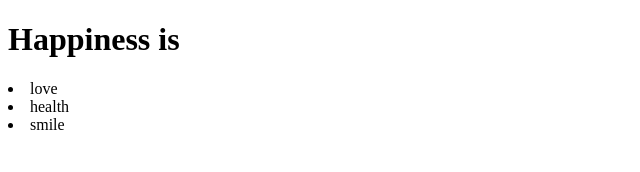
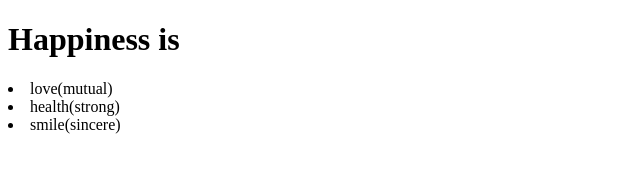
Before and after one commit to PilipchukAn/test-repository, a plain HTML site: page index.html in a window 1280 px wide. Shown: the whole page, without its empty margins (0-640 px from the left). Drawn offline with Linux system fonts and the light colour scheme.

Commit message:
updated content in file

```diff
--- a/index.html
+++ b/index.html
@@ -7,9 +7,9 @@
 <body>
  <h1>Happiness is</h1>
  <u1>
-  <li>love</li>
-  <li>health</li>
-  <li>smile</li>
+  <li>love(mutual)</li>
+  <li>health(strong)</li>
+  <li>smile(sincere)</li>
  </ul>
 </body>
 </html>
```
